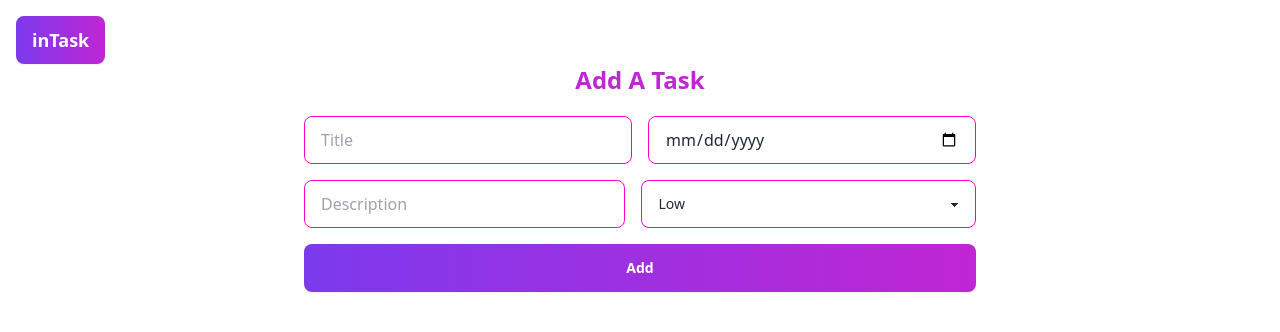
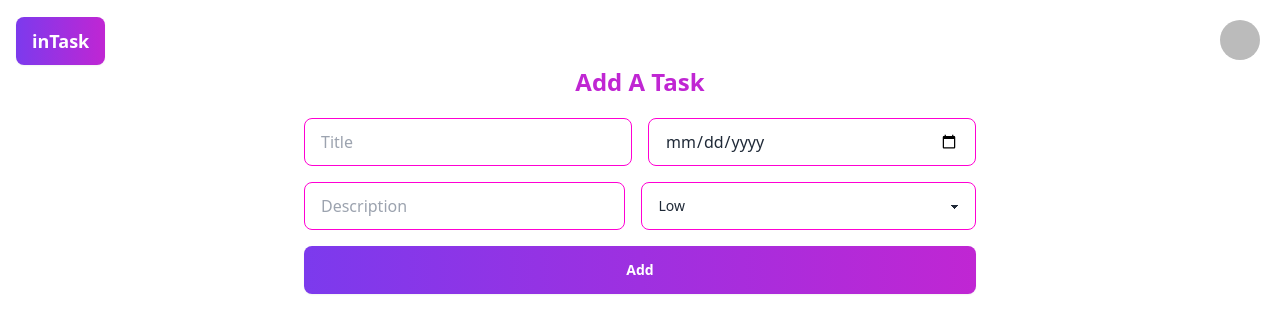
Before and after one commit to justJubair/intask-client, a React (Vite) app: page /dashboard in a window 1280 px wide. Shown: the top 332 px of the page. Built offline with nearby package versions, Linux system fonts and the light colour scheme; no server answers; sample sign-in values are in the browser's storage.

Commit message:
Add: private route added

```diff
--- a/src/Providers/AuthProvider.tsx
+++ b/src/Providers/AuthProvider.tsx
@@ -17,6 +17,7 @@ interface AuthInfo {
   googleSignIn: () => Promise<UserCredential>;
   githubSignIn: () => Promise<UserCredential>;
   logOut: () => Promise<void>;
+  loading: boolean;
   user: object | null;
 }
 
@@ -30,38 +31,43 @@ const githubProvider = new GithubAuthProvider()
 
 const AuthProvider = ({ children }: { children: React.ReactNode }) => {
   const [user, setUser] = useState({} || null);
+  const [loading, setLoading] = useState(true)
 
   // create new user
   const createUser = (email: string, password: string) => {
+    setLoading(true)
     return createUserWithEmailAndPassword(auth, email, password);
   };
 
   // login user
   const loginUser = (email: string, password: string) => {
+    setLoading(true)
     return signInWithEmailAndPassword(auth, email, password);
   };
 
   // google login
   const googleSignIn = ()=>{
+    setLoading(true)
     return signInWithPopup(auth, googleProvider)
   }
 
   // github login
   const githubSignIn = ()=>{
+    setLoading(true)
     return signInWithPopup(auth, githubProvider)
   }
 
   // logout a user
   const logOut = ()=>{
+    setLoading(true)
     return signOut(auth)
   }
 
   // setup an observer
   useEffect(() => {
     const unsubscribe = onAuthStateChanged(auth, (currentUser) => {
-      console.log("observer", currentUser);
-
       setUser(currentUser);
+      setLoading(false)
     });
 
     return () => {
@@ -76,6 +82,7 @@ const AuthProvider = ({ children }: { children: React.ReactNode }) => {
     googleSignIn,
     githubSignIn,
     logOut,
+    loading,
   };
   return (
     <AuthContext.Provider value={authInfo}>{children}</AuthContext.Provider>
--- a/src/pages/Dashboard/Dashboard.tsx
+++ b/src/pages/Dashboard/Dashboard.tsx
@@ -1,17 +1,57 @@
 import { Link } from "react-router-dom";
 import Container from "../../components/Shared/Container";
 import AddTask from "../../components/AddTask/AddTask";
+import toast, { Renderable, Toast, ValueFunction } from "react-hot-toast";
+import useAuth from "../../hooks/useAuth";
 
 const Dashboard = () => {
+  const { user, logOut } = useAuth();
+
+  const handleLogout = () => {
+    logOut()
+      .then()
+      .catch(
+        (error: { message: Renderable | ValueFunction<Renderable, Toast> }) => {
+          toast.error(error.message);
+        }
+      );
+  };
   return (
     <div>
       <Container>
+        <div className="flex items-center justify-between">
+          {/* logo */}
           <Link
             to="/"
             className="btn mt-4 text-lg rounded-lg font-bold bg-gradient-to-r from-violet-600 to-fuchsia-600 text-white border-none"
           >
             inTask
           </Link>
+
+          {/* user avatar */}
+          <div className="dropdown dropdown-end mt-4">
+            <div
+              tabIndex={0}
+              role="button"
+              className="btn btn-ghost btn-circle avatar"
+            >
+              <div className="w-10 rounded-full">
+                <img alt="User" src={user?.photoURL} />
+              </div>
+            </div>
+            <ul
+              tabIndex={0}
+              className="menu menu-sm dropdown-content mt-3 z-[1] p-2 shadow bg-base-100 rounded-box w-52"
+            >
+              <li>
+                <a>{user?.displayName}</a>
+              </li>
+              <li onClick={handleLogout}>
+                <a>Logout</a>
+              </li>
+            </ul>
+          </div>
+        </div>
 
         {/* Add a task */}
         <AddTask />
--- /dev/null
+++ b/src/routes/PrivateRoute.tsx
@@ -0,0 +1,15 @@
+import { Navigate } from "react-router-dom";
+import useAuth from "../hooks/useAuth";
+
+const PrivateRoute = ({children}: {children:React.ReactNode}) => {
+        const {loading, user} = useAuth()
+
+        if(loading){
+            return <div className="h-screen flex justify-center items-center"><span className="loading loading-spinner loading-lg text-secondary"></span></div>
+        }
+        if(!user){
+            return <Navigate to="/login"/>
+        } return children
+
+    }
+export default PrivateRoute;
--- a/src/routes/Router.tsx
+++ b/src/routes/Router.tsx
@@ -4,6 +4,7 @@ import Home from "../pages/Home/Home";
 import Dashboard from "../pages/Dashboard/Dashboard";
 import Login from "../pages/Login/Login";
 import Register from "../pages/Register/Register";
+import PrivateRoute from "./PrivateRoute";
 
 const Router = createBrowserRouter([
     {
@@ -18,7 +19,7 @@ const Router = createBrowserRouter([
     },
     {
         path: "/dashboard",
-        element: <Dashboard/>
+        element: <PrivateRoute><Dashboard/></PrivateRoute>
     },
     {
         path: "/login",
```
Lines whose indentation alone changed are shown as unchanged.
